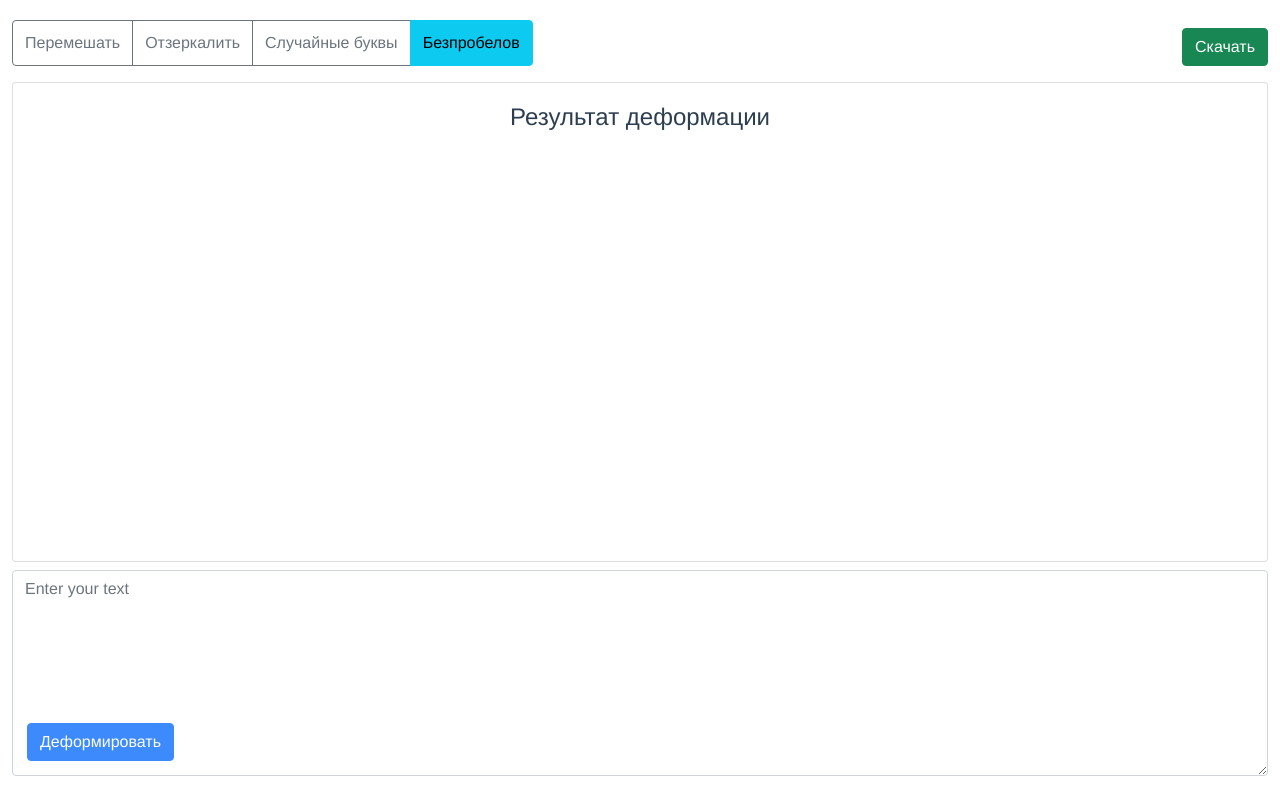
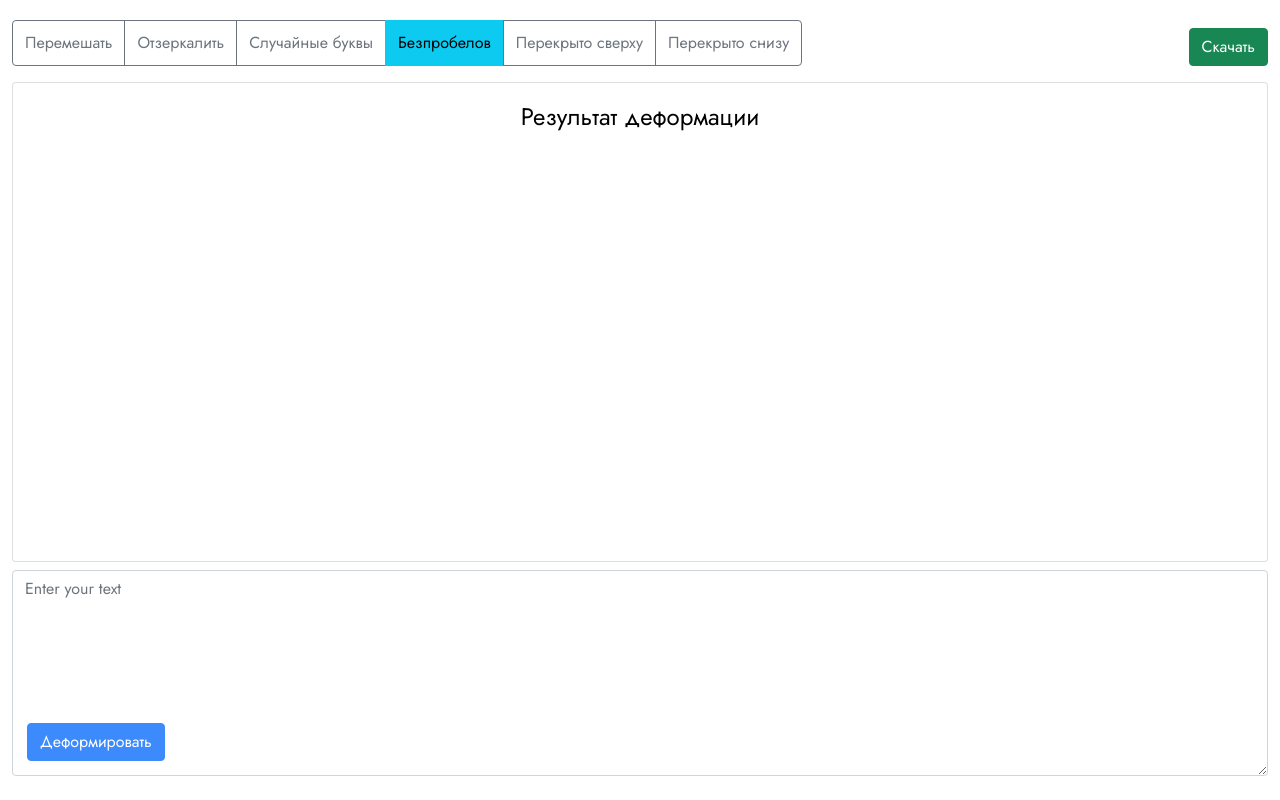
Before and after one commit to mihamailo/text-deformation, a Vue app: page / in a window 1280 px wide. Built offline with nearby package versions, Linux system fonts and the light colour scheme.

Commit message:
first commit

```diff
--- a/public/index.html
+++ b/public/index.html
@@ -11,7 +11,10 @@
   </title>
   <link href="https://cdn.jsdelivr.net/npm/bootstrap@5.1.0/dist/css/bootstrap.min.css" rel="stylesheet"
     integrity="sha384-KyZXEAg3QhqLMpG8r+8fhAXLRk2vvoC2f3B09zVXn8CA5QIVfZOJ3BCsw2P0p/We" crossorigin="anonymous">
-<script src="//cdnjs.cloudflare.com/ajax/libs/jspdf/1.3.3/jspdf.min.js"></script>
+  <script src="//cdnjs.cloudflare.com/ajax/libs/jspdf/1.3.3/jspdf.min.js"></script>
+  <link rel="preconnect" href="https://fonts.googleapis.com">
+  <link rel="preconnect" href="https://fonts.gstatic.com" crossorigin>
+  <link href="https://fonts.googleapis.com/css2?family=Jost:wght@300;400;500;700;900&display=swap" rel="stylesheet">
   <style>
     button:focus {
       outline: none !important;
--- a/src/App.vue
+++ b/src/App.vue
@@ -11,7 +11,11 @@
     <div class="result card">
       <div class="result__body card-body" :class="state.textAlign">
         <div v-if="typeof state.text === 'object'">
-          <div v-for="(item, index) in state.text" v-bind:key="index">
+          <div
+            v-for="(item, index) in state.text"
+            v-bind:key="index"
+            :class="state.hiddenSide"
+          >
             {{ item }}
           </div>
         </div>
@@ -48,7 +52,15 @@ export default {
       text: "Результат деформации",
       filter: "Безпробелов",
       textAlign: "text-center",
-      buttons: ["Перемешать", "Отзеркалить", "Случайные буквы", "Безпробелов"],
+      buttons: [
+        "Перемешать",
+        "Отзеркалить",
+        "Случайные буквы",
+        "Безпробелов",
+        "Перекрыто сверху",
+        "Перекрыто снизу",
+      ],
+      hiddenSide: "",
     });
 
     function array_compare(a, b) {
@@ -136,7 +148,6 @@ export default {
         let countSym = 0;
         let newArray = [];
         let prevId = 0;
-        let textLength = text.replace(/\s/g, "").length;
         let singleString = "";
         let stringItem;
         array.map((item, id) => {
@@ -204,6 +215,32 @@ export default {
       return newText;
     };
 
+    const getStrings = (value) => {
+      let array = value.split(" ");
+      let countSym = 0;
+      let newArray = [];
+      let prevId = 0;
+      let singleString = "";
+      let stringItem;
+      array.map((item, id) => {
+        stringItem = array.slice(prevId, id + 1).join(" ");
+        prevId = id + 1;
+
+        let spaceCount = stringItem.length + 1;
+        if (countSym > 75 - spaceCount) {
+          singleString += ` ${stringItem}`;
+          newArray.push(singleString);
+          singleString = "";
+          countSym = 0;
+        } else {
+          singleString += ` ${stringItem}`;
+          countSym += item.length;
+        }
+      });
+      newArray.push(singleString);
+      return newArray;
+    };
+
     const onShuffelText = (value) => {
       state.text = shuffelText(value);
       state.textAlign = "text-start";
@@ -225,6 +262,16 @@ export default {
       state.text = spaceless(value);
     };
 
+    const onTopHide = (value) => {
+      state.textAlign = "text-start";
+      state.text = getStrings(value);
+    };
+
+    const onBottomHide = (value) => {
+      state.textAlign = "text-start";
+      state.text = getStrings(value);
+    };
+
     const onDefault = (value) => {
       state.text = value;
       state.textAlign = "text-center";
@@ -235,7 +282,6 @@ export default {
         canvas
       ) {
         document.body.appendChild(canvas);
-        console.log("kjk");
         canvas.style.width = "3000px";
         canvas.style.height = "3000px";
         canvas.style.visibility = "hidden";
@@ -267,6 +313,10 @@ export default {
           return onRandomLetter(value);
         case "Безпробелов":
           return onSpaceless(value);
+        case "Перекрыто сверху":
+          return onTopHide(value);
+        case "Перекрыто снизу":
+          return onBottomHide(value);
         default:
           return onDefault;
       }
@@ -289,16 +339,28 @@ export default {
       downloadPdf,
     };
   },
+  beforeUpdate() {
+    const { state } = this;
+    console.log(state.hiddenSide);
+    switch (state.filter) {
+      case "Перекрыто сверху":
+        return (state.hiddenSide = "top-hidden");
+      case "Перекрыто снизу":
+        return (state.hiddenSide = "bottom-hidden");
+      default:
+        return (state.hiddenSide = "");
+    }
+  },
 };
 </script>
 
 <style lang="scss">
 #app {
-  font-family: Avenir, Helvetica, Arial, sans-serif;
+  font-family: "Jost", sans-serif;
   -webkit-font-smoothing: antialiased;
   -moz-osx-font-smoothing: grayscale;
   text-align: center;
-  color: #2c3e50;
+  color: #000;
   padding-top: 20px;
 }
 .result {
@@ -321,4 +383,29 @@ export default {
 .container {
   max-width: 1300px;
 }
+
+.top-hidden {
+  position: relative;
+  &:after {
+    content: "";
+    background: #fff;
+    position: absolute;
+    top: 0;
+    left: 0;
+    width: 100%;
+    height: 44%;
+  }
+}
+.bottom-hidden {
+  position: relative;
+  &:after {
+    content: "";
+    background: #fff;
+    position: absolute;
+    bottom: 0;
+    left: 0;
+    width: 100%;
+    height: 44%;
+  }
+}
 </style>
```
